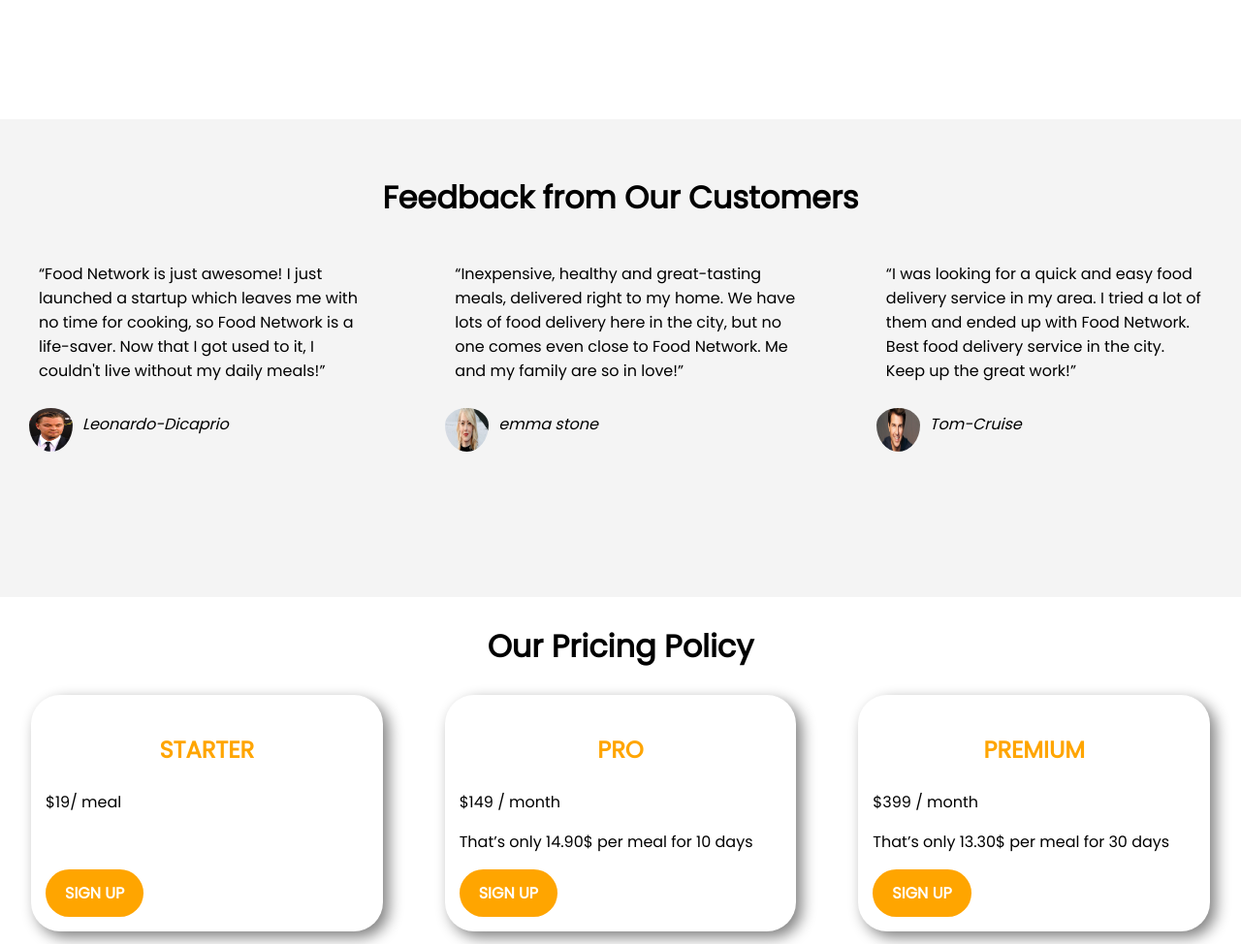
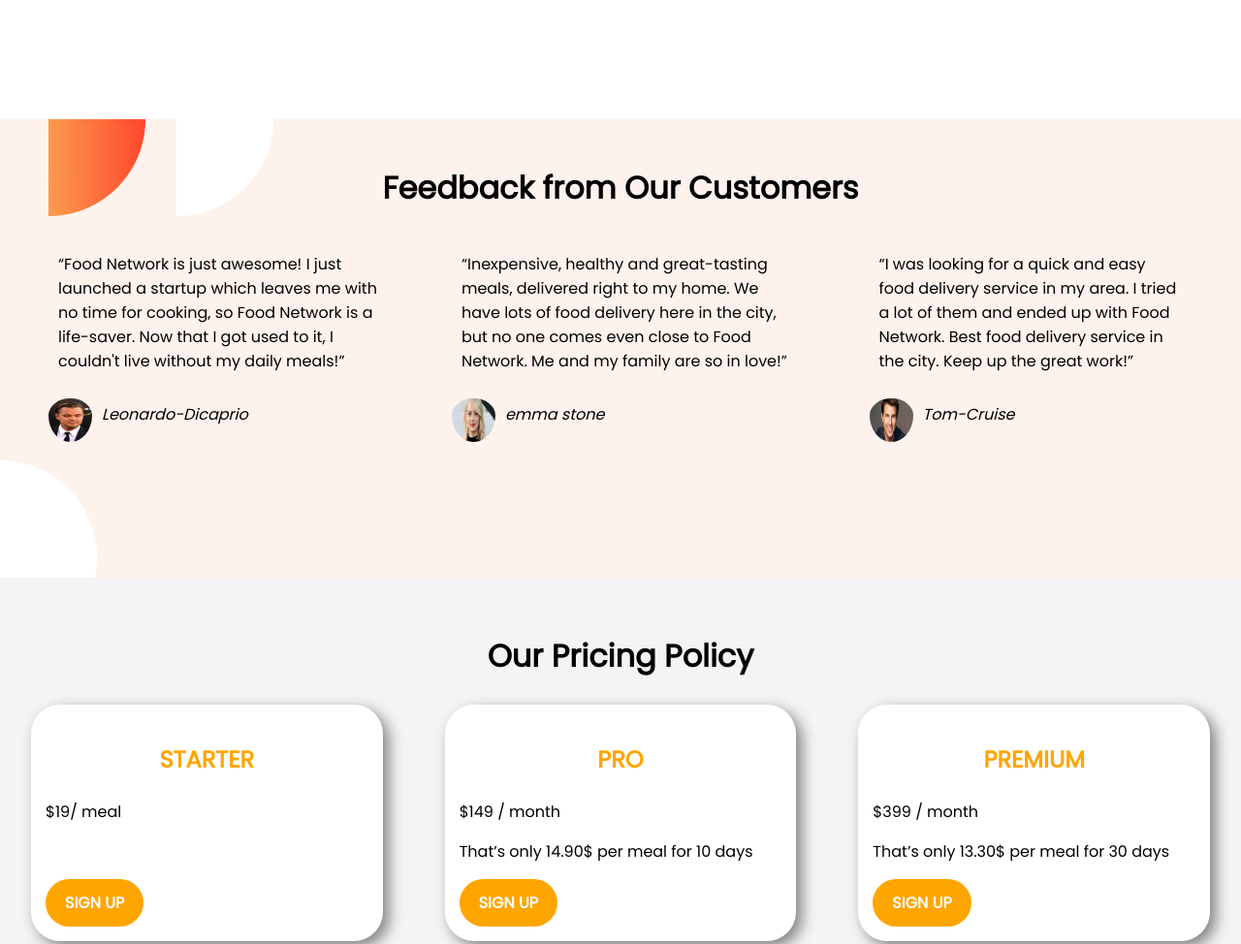
Before and after one commit to rezaul-sakil/Food-Network, a plain HTML site: page index.html in a window 1280 px wide. Shown: the part 2160-3134 px from the top of the page at 97% size. Drawn offline with Linux system fonts and the light colour scheme.

Commit message:
more updated

```diff
--- a/index.html
+++ b/index.html
@@ -99,7 +99,7 @@
 
 
 
-    <section >
+    <section class="pricing">
         <h2 class="center-text">Our Pricing Policy</h2>
 
         <div  class="flexible-container">
--- a/style.css
+++ b/style.css
@@ -125,9 +125,9 @@
  /*  feedback section  */
 
  .feedback{
-     background-color: #f4f4f4;
-     padding: 30px 0px;
-     margin-bottom: 30px 0px;
+     display: block;
+     background-image:url(images/shapes/7.png);
+     padding: 20px;
  }
 
  cite img{
@@ -147,6 +147,11 @@
 
  /*   pricing section  */
 
+ .pricing{
+    background-color: #f4f4f4;
+    padding: 30px 0px;
+    margin-bottom: 30px 0px;
+}
 
  .item-display a{
     display: inline-block;
```
